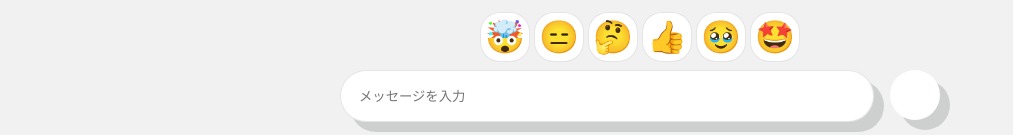
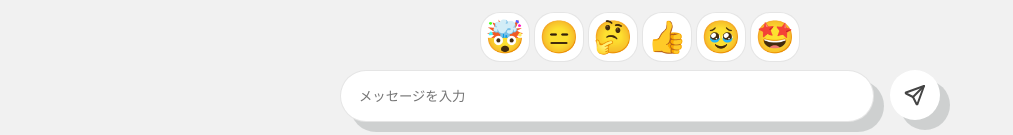
Before and after one commit to Rei1449/geekhack-vol16, a Next.js app in the folder frontend/: page /rooms/1 in a window 1280 px wide. Shown: the part 662-797 px from the top of the page, without its empty margins (0-1013 px from the left). Built offline with nearby package versions, Linux system fonts and the light colour scheme.

Commit message:
feat(view): 送信アイコンをボタンに追加

```diff
--- a/frontend/src/pages/rooms/[id]/index.tsx
+++ b/frontend/src/pages/rooms/[id]/index.tsx
@@ -1,5 +1,6 @@
 import { useRouter } from "next/router";
 import styled from "styled-components";
+import SendIcon from "src/components/svg/send.svg";
 
 export default function RoomPage() {
     const router = useRouter();
@@ -31,7 +32,9 @@ export default function RoomPage() {
                     <MessageFormInputArea >
                         <MessageFormInput placeholder="メッセージを入力" />
                     </MessageFormInputArea>
-                    <MessageSendButton />
+                    <MessageSendButton>
+                        <SendIcon color="#444444" style={{ userSelect: "none" }} />
+                    </MessageSendButton>
                 </MessageFormWrapper>
             </FormWrapper>
         </Wrapper>
@@ -92,6 +95,9 @@ const MessageFormInput = styled.input`
 `;
 
 const MessageSendButton = styled.button`
+    display: flex;
+    align-items: center;
+    justify-content: center;
     height: 50px;
     width: 50px;
     transition: all 0.3s;
```
